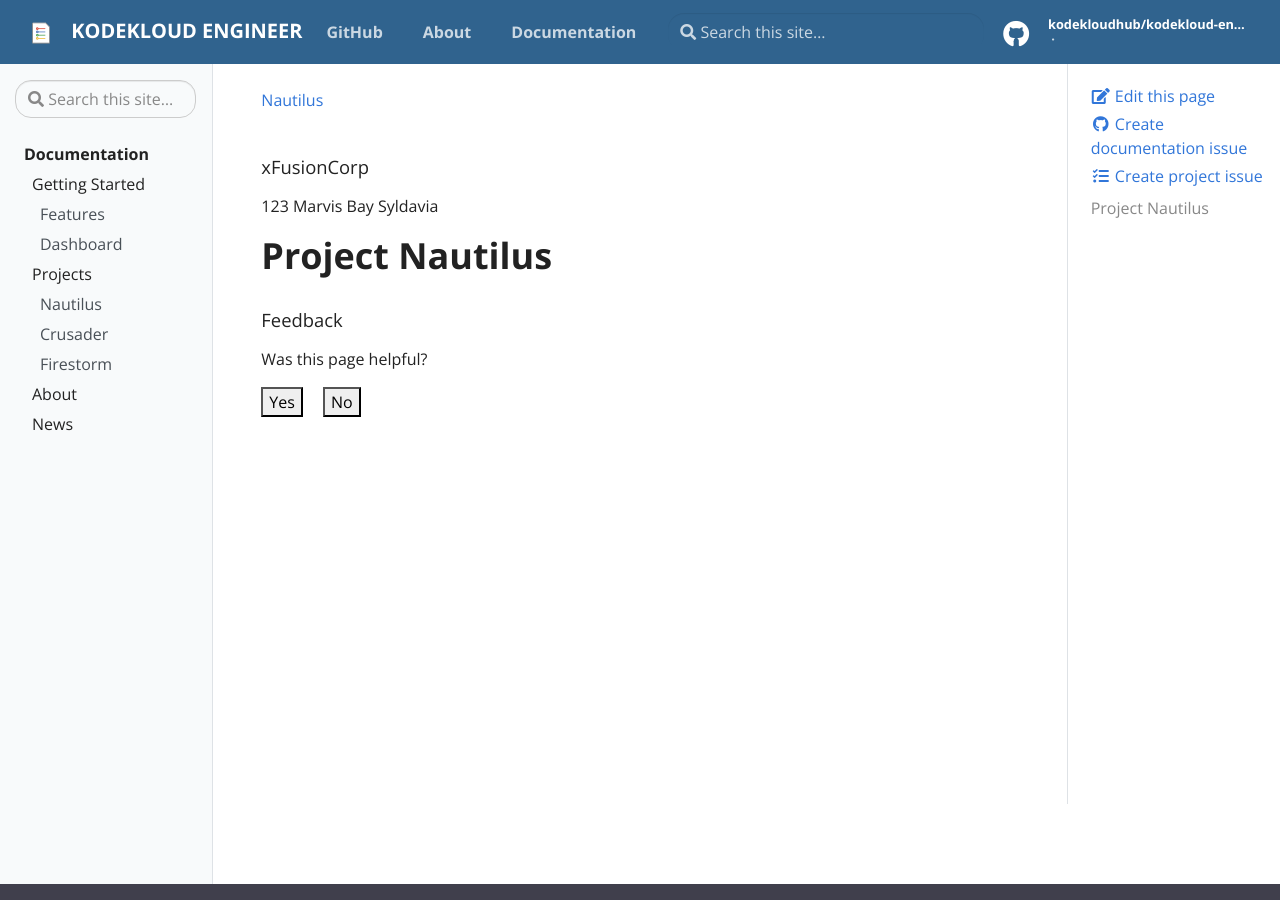
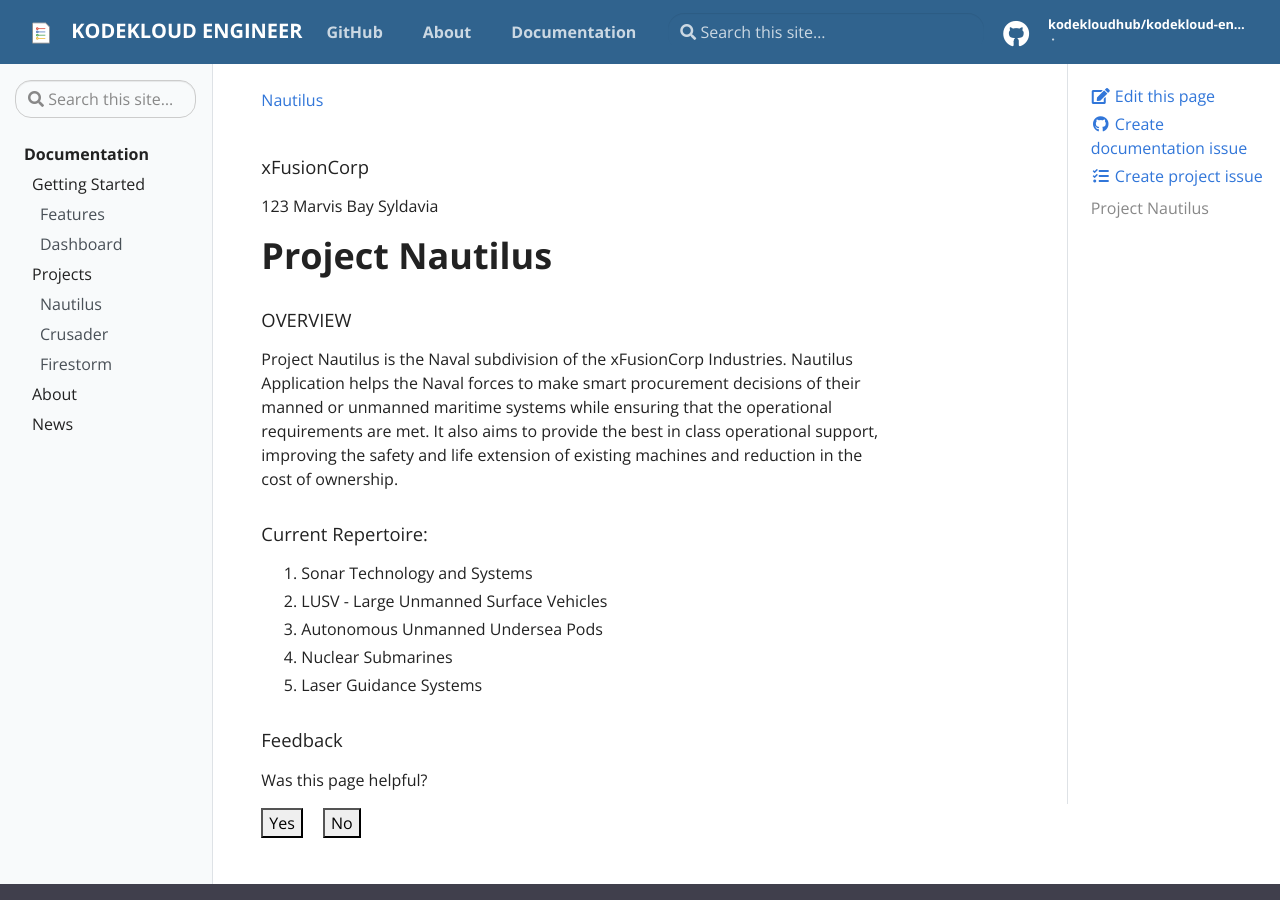
Before and after one commit to kodekloudhub/kodekloud-engineer, a Jekyll site: the page built from _docs/projects/nautilus-2.md, in a window 1280 px wide and 900 px high. Built offline with Jekyll 4.4.1, drawn with Linux system fonts in a browser that asks for light colours.

Commit message:
Update nautilus-2.md

```diff
--- a/_docs/projects/nautilus-2.md
+++ b/_docs/projects/nautilus-2.md
@@ -6,4 +6,16 @@ description: NAVAL Systems
 ##### xFusionCorp
 123 Marvis Bay
 Syldavia
+
 # Project Nautilus
+
+##### OVERVIEW
+Project Nautilus is the Naval subdivision of the xFusionCorp Industries.
+Nautilus Application helps the Naval forces to make smart procurement decisions of their manned or unmanned maritime systems while ensuring that the operational requirements are met. It also aims to provide the best in class operational support, improving the safety and life extension of existing machines and reduction in the cost of ownership.
+
+##### Current Repertoire:
+1. Sonar Technology and Systems
+2. LUSV - Large Unmanned Surface Vehicles
+3. Autonomous Unmanned Undersea Pods
+4. Nuclear Submarines
+5. Laser Guidance Systems
```
